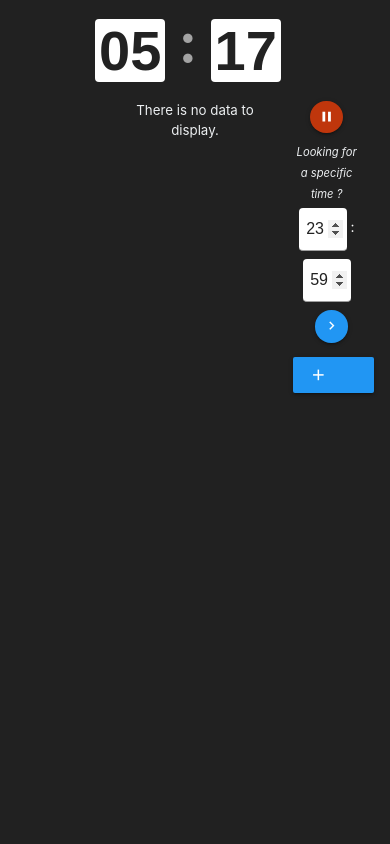
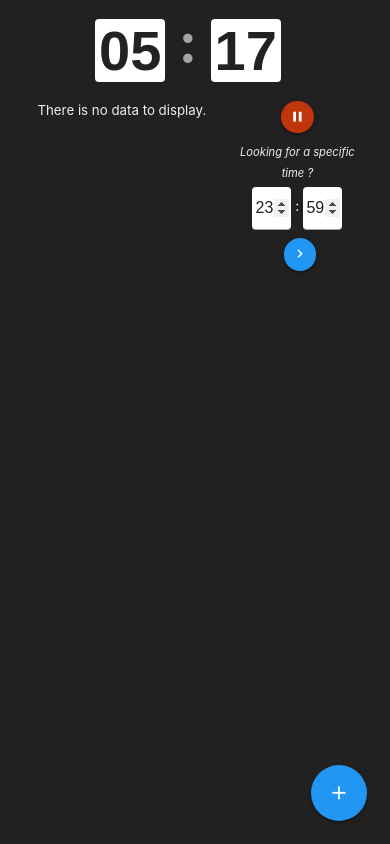
Before and after one commit to ThaNico/HistoricTimes, a Django app: page / in a window 390 px wide. Run offline with Django 4.2, Linux system fonts and the light colour scheme; data that the repository does not hold is empty.

Commit message:
style add + responsive

```diff
--- a/main/templates/home.html
+++ b/main/templates/home.html
@@ -10,9 +10,9 @@
 
 <div class="row">
 
-    <div id="events-container" class="col offset-s3 s6 offset-m3 m6 offset-l3 l6"></div>
+    <div id="events-container" class="col s7 m8 offset-l3 l6"></div>
 
-    <div id="specific-time" class="col s3 m3 l3">
+    <div id="specific-time" class="col s5 m4 l3">
         <div id="play-pause-container">
             <button id="play" style="display:none"
                 class="btn-floating btn-small waves-effect waves-light deep-orange darken-4"><i
@@ -31,9 +31,8 @@
                     class="material-icons">navigate_next</i></button>
         </p>
         <p>
-            <a href="{% url 'events-add' %}" class="waves-effect waves-light btn blue"><i
-                    class="material-icons left">add</i>Add an
-                event</a>
+            <a href="{% url 'events-add' %}" class="waves-effect waves-light btn blue hide-on-small-only">
+                Add an event</a>
         </p>
     </div>
 </div>
@@ -43,6 +42,13 @@
     <a class="event-source" href="#"></a>
 </div>
 
+<div class="fixed-action-btn hide-on-med-and-up">
+    <a class="btn-floating btn-large blue" href="{% url 'events-add' %}">
+        <i class="large material-icons">add</i>
+    </a>
+</div>
+
+
 {% endblock %}
 
 {% block custom_script %}
--- a/static/style.css
+++ b/static/style.css
@@ -13,19 +13,22 @@
 }
 
 .time,
-#specific-hour,
-#specific-minute {
+input {
   font-family: sans-serif;
   color: #222222;
-  background-color: #fff;
-  border-radius: 4px;
-  padding: 0px 4px;
+  background-color: #fff !important;
+  border-radius: 4px !important;
+  padding: 0px 4px !important;
   text-align: center;
+}
+
+input {
+  padding: 0px 2px !important;
 }
 
 #specific-hour,
 #specific-minute {
-  width: 40px;
+  width: 35px;
 }
 
 input[type="number"]::-webkit-inner-spin-button,
@@ -34,7 +37,7 @@ input[type="number"]::-webkit-outer-spin-button {
 }
 
 #specific-search {
-  margin-left: 10px;
+  margin-left: 5px;
 }
 
 #specific-time {
@@ -59,6 +62,13 @@ input[type="number"]::-webkit-outer-spin-button {
   margin-bottom: 0.5rem;
 }
 
+.btn-events {
+  margin: 0 auto;
+  margin-bottom: 0.5rem;
+  display: block;
+  width: 100px;
+}
+
 .blink {
   animation: blinker 2s linear infinite;
 }
```
Also changed, not shown: main/templates/events-add.html (+14 -7 lines).
